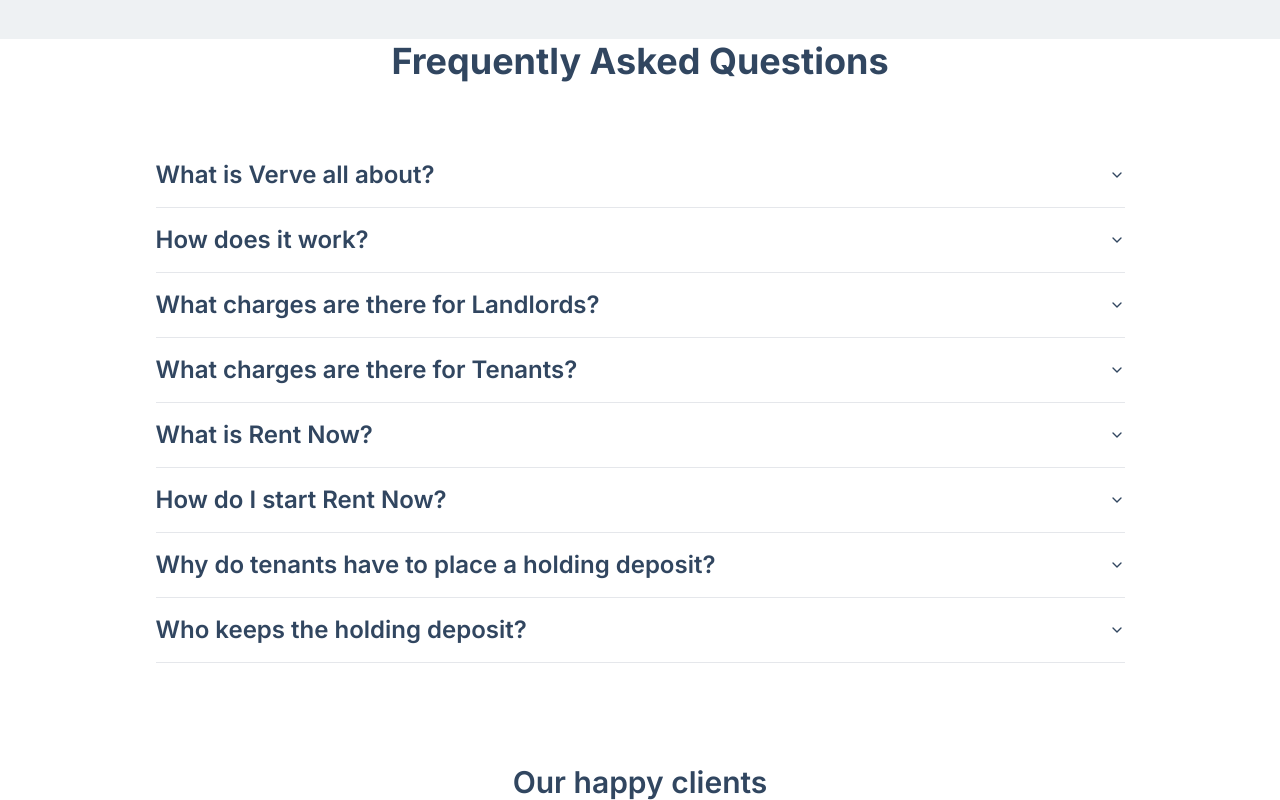
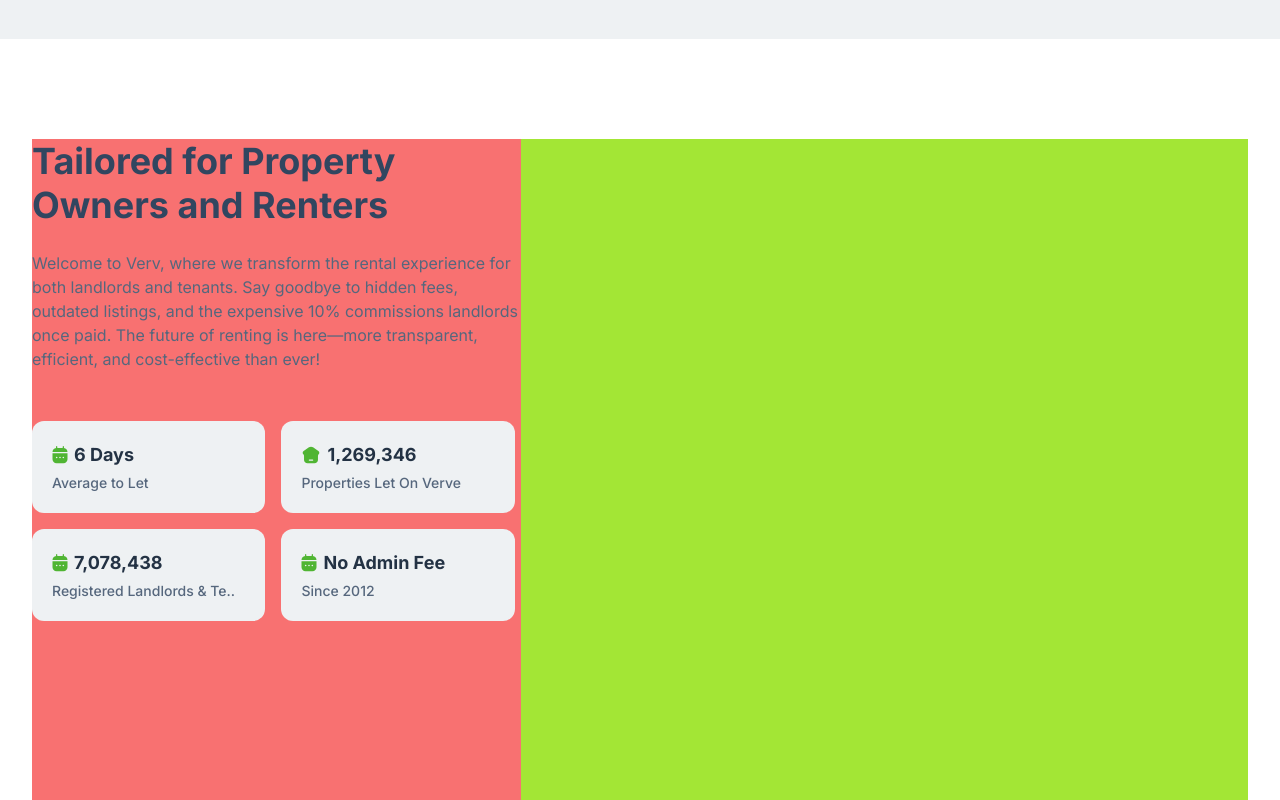
Before and after one commit to Aminul667/verv-client-nextjs, a Next.js app: page /about/verv in a window 1280 px wide. Shown: the part 620-1420 px from the top of the page. Built offline with nearby package versions, Linux system fonts and the light colour scheme; no server answers.

Commit message:
added tailored property on the verb about

```diff
--- a/src/components/About/Verv/AboutVerv.jsx
+++ b/src/components/About/Verv/AboutVerv.jsx
@@ -7,7 +7,8 @@
 const AboutVerv = () => {
   return (
     <div>
-      <section className="py-20 bg-[#EEF1F3]">
+      {/* hero section */}
+      <section className="py-20 bg-[#EEF1F3] mb-[100px]">
         <div className="w-[1216px] m-auto flex justify-between items-center gap-8">
           <div
             className="w-[600px] h-[395px] rounded-[40px] bg-gray-300 bg-cover bg-center bg-no-repeat"
@@ -25,6 +26,134 @@
             <Button className="font-semibold text-sm flex w-[147px] h-[40px] px-[16px] py-[8px] justify-center items-center gap-[8px] rounded-[32px] bg-colorButton">
               Learn More
             </Button>
+          </div>
+        </div>
+      </section>
+
+      {/* tailored for property */}
+      <section className="w-[1216px] h-[811px] m-auto flex justify-between items-start gap-[33px] bg-lime-400">
+        <div className="w-[489px] flex flex-col items-start gap-[50px] self-stretch bg-red-400">
+          <div className="flex flex-col items-start gap-6 self-stretch">
+            <h2 className="text-colorTextPrimary text-4xl font-bold leading-[44px]">
+              Tailored for Property Owners and Renters
+            </h2>
+            <p className="text-colorTextSecondary leading-[24px]">
+              Welcome to Verv, where we transform the rental experience for both
+              landlords and tenants. Say goodbye to hidden fees, outdated
+              listings, and the expensive 10% commissions landlords once paid.
+              The future of renting is here—more transparent, efficient, and
+              cost-effective than ever!
+            </p>
+          </div>
+          <div className="grid grid-cols-2 grid-rows-2 gap-4">
+            {/* first box */}
+            <div className="inline-flex items-center p-[20px_47px_20px_20px] rounded-[12px] bg-[var(--secondary-1,#EEF1F3)]">
+              <div className="flex flex-col items-start gap-[4px]">
+                <div className="flex items-center gap-[6px]">
+                  <svg
+                    xmlns="http://www.w3.org/2000/svg"
+                    width="16"
+                    height="18"
+                    viewBox="0 0 16 18"
+                    fill="none"
+                  >
+                    <path
+                      fillRule="evenodd"
+                      clipRule="evenodd"
+                      d="M11.3333 0.041687C11.6785 0.041687 11.9583 0.321509 11.9583 0.666687V1.94266C13.9381 2.1685 15.479 3.83969 15.4998 5.87502H0.500213C0.520985 3.8397 2.06187 2.1685 4.04167 1.94266V0.666687C4.04167 0.321509 4.32149 0.0416871 4.66667 0.041687C5.01184 0.041687 5.29167 0.321509 5.29167 0.666687V1.91669H10.7083V0.666687C10.7083 0.321509 10.9882 0.041687 11.3333 0.041687ZM0.5 7.12502H15.5V13.3334C15.5 15.5425 13.7091 17.3334 11.5 17.3334H4.5C2.29086 17.3334 0.5 15.5425 0.5 13.3334V7.12502ZM8 12.3334C8.46024 12.3334 8.83333 11.9603 8.83333 11.5C8.83333 11.0398 8.46024 10.6667 8 10.6667C7.53976 10.6667 7.16667 11.0398 7.16667 11.5C7.16667 11.9603 7.53976 12.3334 8 12.3334ZM12.1667 11.5C12.1667 11.9603 11.7936 12.3334 11.3333 12.3334C10.8731 12.3334 10.5 11.9603 10.5 11.5C10.5 11.0398 10.8731 10.6667 11.3333 10.6667C11.7936 10.6667 12.1667 11.0398 12.1667 11.5ZM4.66667 12.3334C5.1269 12.3334 5.5 11.9603 5.5 11.5C5.5 11.0398 5.1269 10.6667 4.66667 10.6667C4.20643 10.6667 3.83333 11.0398 3.83333 11.5C3.83333 11.9603 4.20643 12.3334 4.66667 12.3334Z"
+                      fill="#50B533"
+                    />
+                  </svg>
+                  <p className="text-[var(--secondary-8,#233244)] text-center font-inter text-[18px] font-bold leading-[28px]">
+                    6 Days
+                  </p>
+                </div>
+                <p className="w-[98px] text-[var(--secondary-5,#56677D)] font-inter text-[14px] font-medium leading-[20px]">
+                  Average to Let
+                </p>
+              </div>
+            </div>
+            {/* second box */}
+            <div className="inline-flex p-[20px_54px_20px_20px] items-center rounded-[12px] bg-[var(--secondary-1,#EEF1F3)]">
+              <div className="flex flex-col items-start gap-[4px]">
+                <div className="flex items-center gap-[6px]">
+                  <svg
+                    xmlns="http://www.w3.org/2000/svg"
+                    width="20"
+                    height="20"
+                    viewBox="0 0 20 20"
+                    fill="none"
+                  >
+                    <path
+                      fillRule="evenodd"
+                      clipRule="evenodd"
+                      d="M13.4849 18.3334H6.51768C4.59372 18.3334 3.03405 16.845 3.03405 15.009V10.9442C3.03405 10.354 2.78836 9.78801 2.35104 9.37068C1.33781 8.40377 1.46953 6.80173 2.62839 5.99745L7.95233 2.30252C9.17387 1.45474 10.8287 1.45474 12.0503 2.30252L17.3742 5.99745C18.5331 6.80173 18.6648 8.40377 17.6516 9.37068C17.2142 9.78801 16.9686 10.354 16.9686 10.9442V15.009C16.9686 16.845 15.4089 18.3334 13.4849 18.3334ZM8.33464 14.375C7.98946 14.375 7.70964 14.6548 7.70964 15C7.70964 15.3452 7.98946 15.625 8.33464 15.625H11.668C12.0131 15.625 12.293 15.3452 12.293 15C12.293 14.6548 12.0131 14.375 11.668 14.375H8.33464Z"
+                      fill="#50B533"
+                    />
+                  </svg>
+                  <p className="text-[var(--secondary-8,#233244)] text-center font-inter text-[18px] font-bold leading-[28px]">
+                    1,269,346
+                  </p>
+                </div>
+                <p className="text-[var(--secondary-5,#56677D)] font-inter text-[14px] font-medium leading-[20px]">
+                  Properties Let On Verve
+                </p>
+              </div>
+            </div>
+            {/* third */}
+            <div className="inline-flex p-[20px_10px_20px_20px] items-center rounded-[12px] bg-[var(--secondary-1,#EEF1F3)]">
+              <div className="flex flex-col items-start gap-[4px]">
+                <div className="flex items-center gap-[6px]">
+                  <svg
+                    xmlns="http://www.w3.org/2000/svg"
+                    width="16"
+                    height="18"
+                    viewBox="0 0 16 18"
+                    fill="none"
+                  >
+                    <path
+                      fillRule="evenodd"
+                      clipRule="evenodd"
+                      d="M11.3333 0.041687C11.6785 0.041687 11.9583 0.321509 11.9583 0.666687V1.94266C13.9381 2.1685 15.479 3.83969 15.4998 5.87502H0.500213C0.520985 3.8397 2.06187 2.1685 4.04167 1.94266V0.666687C4.04167 0.321509 4.32149 0.0416871 4.66667 0.041687C5.01184 0.041687 5.29167 0.321509 5.29167 0.666687V1.91669H10.7083V0.666687C10.7083 0.321509 10.9882 0.041687 11.3333 0.041687ZM0.5 7.12502H15.5V13.3334C15.5 15.5425 13.7091 17.3334 11.5 17.3334H4.5C2.29086 17.3334 0.5 15.5425 0.5 13.3334V7.12502ZM8 12.3334C8.46024 12.3334 8.83333 11.9603 8.83333 11.5C8.83333 11.0398 8.46024 10.6667 8 10.6667C7.53976 10.6667 7.16667 11.0398 7.16667 11.5C7.16667 11.9603 7.53976 12.3334 8 12.3334ZM12.1667 11.5C12.1667 11.9603 11.7936 12.3334 11.3333 12.3334C10.8731 12.3334 10.5 11.9603 10.5 11.5C10.5 11.0398 10.8731 10.6667 11.3333 10.6667C11.7936 10.6667 12.1667 11.0398 12.1667 11.5ZM4.66667 12.3334C5.1269 12.3334 5.5 11.9603 5.5 11.5C5.5 11.0398 5.1269 10.6667 4.66667 10.6667C4.20643 10.6667 3.83333 11.0398 3.83333 11.5C3.83333 11.9603 4.20643 12.3334 4.66667 12.3334Z"
+                      fill="#50B533"
+                    />
+                  </svg>
+                  <p className="text-[var(--secondary-8,#233244)] text-center font-inter text-[18px] font-bold leading-[28px]">
+                    7,078,438
+                  </p>
+                </div>
+                <p className="text-[var(--secondary-5,#56677D)] font-inter text-[14px] font-medium leading-[20px]">
+                  Registered Landlords & Te..
+                </p>
+              </div>
+            </div>
+            {/* fourth */}
+            <div className="inline-flex p-[20px] items-center rounded-[12px] bg-[var(--secondary-1,#EEF1F3)]">
+              <div className="flex flex-col items-start gap-[4px]">
+                <div className="flex items-center gap-[6px]">
+                  <svg
+                    xmlns="http://www.w3.org/2000/svg"
+                    width="16"
+                    height="18"
+                    viewBox="0 0 16 18"
+                    fill="none"
+                  >
+                    <path
+                      fillRule="evenodd"
+                      clipRule="evenodd"
+                      d="M11.3333 0.041687C11.6785 0.041687 11.9583 0.321509 11.9583 0.666687V1.94266C13.9381 2.1685 15.479 3.83969 15.4998 5.87502H0.500213C0.520985 3.8397 2.06187 2.1685 4.04167 1.94266V0.666687C4.04167 0.321509 4.32149 0.0416871 4.66667 0.041687C5.01184 0.041687 5.29167 0.321509 5.29167 0.666687V1.91669H10.7083V0.666687C10.7083 0.321509 10.9882 0.041687 11.3333 0.041687ZM0.5 7.12502H15.5V13.3334C15.5 15.5425 13.7091 17.3334 11.5 17.3334H4.5C2.29086 17.3334 0.5 15.5425 0.5 13.3334V7.12502ZM8 12.3334C8.46024 12.3334 8.83333 11.9603 8.83333 11.5C8.83333 11.0398 8.46024 10.6667 8 10.6667C7.53976 10.6667 7.16667 11.0398 7.16667 11.5C7.16667 11.9603 7.53976 12.3334 8 12.3334ZM12.1667 11.5C12.1667 11.9603 11.7936 12.3334 11.3333 12.3334C10.8731 12.3334 10.5 11.9603 10.5 11.5C10.5 11.0398 10.8731 10.6667 11.3333 10.6667C11.7936 10.6667 12.1667 11.0398 12.1667 11.5ZM4.66667 12.3334C5.1269 12.3334 5.5 11.9603 5.5 11.5C5.5 11.0398 5.1269 10.6667 4.66667 10.6667C4.20643 10.6667 3.83333 11.0398 3.83333 11.5C3.83333 11.9603 4.20643 12.3334 4.66667 12.3334Z"
+                      fill="#50B533"
+                    />
+                  </svg>
+                  <p className="text-[var(--secondary-8,#233244)] text-center font-inter text-[18px] font-bold leading-[28px]">
+                    No Admin Fee
+                  </p>
+                </div>
+                <p className="w-[98px] text-[var(--secondary-5,#56677D)] font-inter text-[14px] font-medium leading-[20px]">
+                  Since 2012
+                </p>
+              </div>
+            </div>
           </div>
         </div>
       </section>
```
